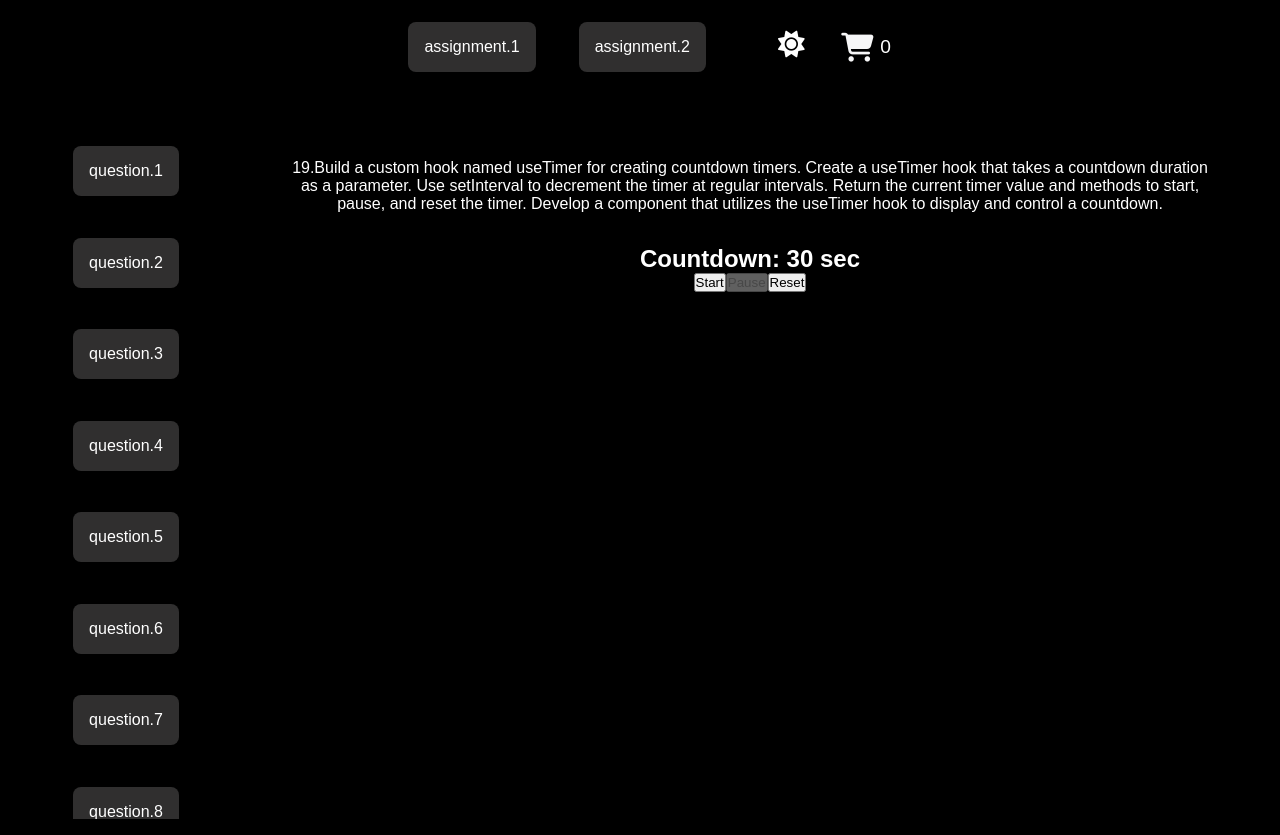
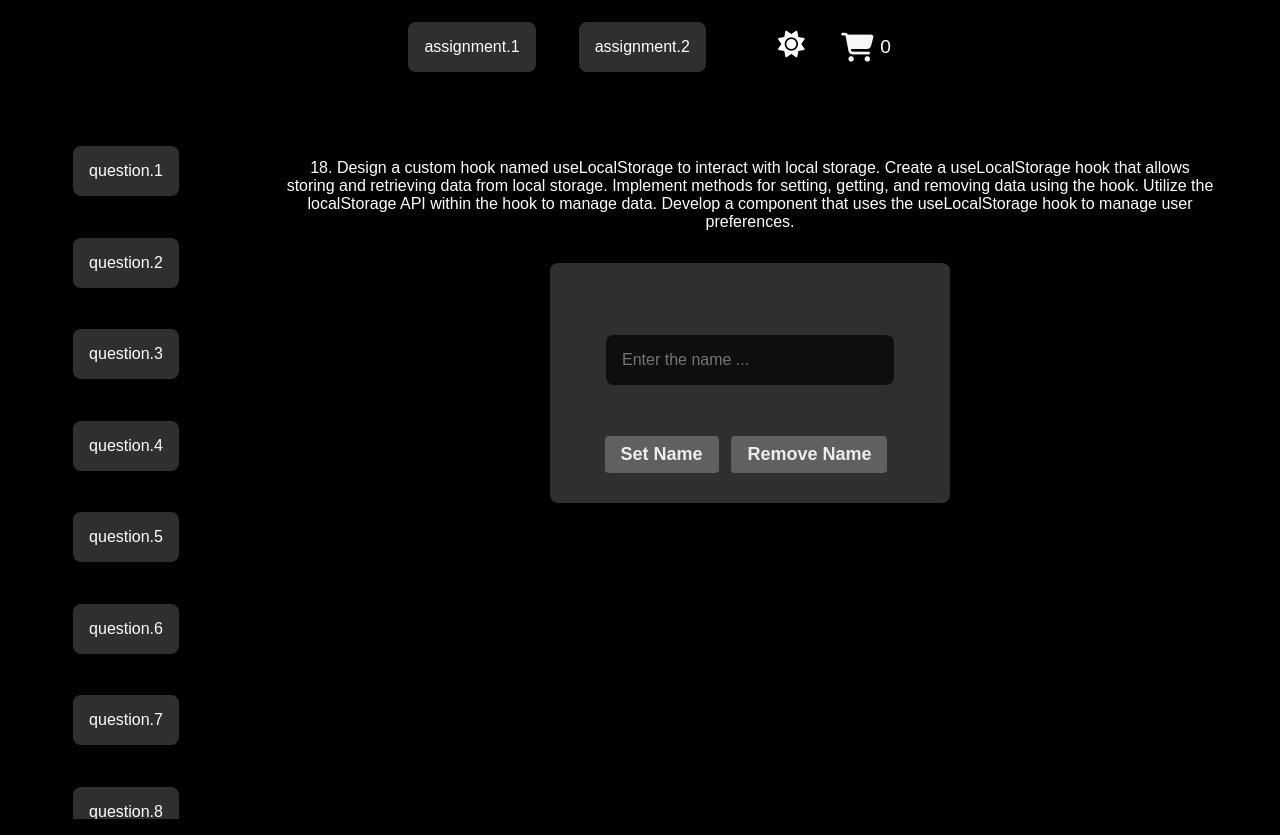
Before and after one commit to anany-successiveTech/React-Training, a Next.js app in the folder Next-Assignment/: page /assignment-2/question-18 in a window 1280 px wide. Built offline with nearby package versions, Linux system fonts and the light colour scheme.

Commit message:
pulled from branch 2

```diff
--- a/Next-Assignment/src/app/assignment-2/question-18/page.jsx
+++ b/Next-Assignment/src/app/assignment-2/question-18/page.jsx
@@ -1,68 +1,69 @@
 "use client";
-import React, { useState, useRef, useEffect } from "react";
+import UseLocalestorage from "@/hooks/UseLocalstirage";
+import React, { useState, useEffect } from "react";
+import Input from "@/component/Input";
+import "@/app/styles/localStorage.css";
 
-const useTimer = (initialDuration = 60) => {
-  const [time, setTime] = useState(initialDuration);
-  const [isRunning, setIsRunning] = useState(false);
-  const intervalRef = useRef(null);
+const MyComponent = () => {
+  const [setValue, removeValue, getStoredValue] = UseLocalestorage("name", "");
+  const [inputValue, setInputValue] = useState("");
+  const [message, setMessage] = useState("");
+  console.log();
 
-  const start = () => {
-    if (intervalRef.current) return;
-    setIsRunning(true);
-    intervalRef.current = setInterval(() => {
-      setTime((prev) => {
-        if (prev <= 1) {
-          clearInterval(intervalRef.current);
-          intervalRef.current = null;
-          setIsRunning(false);
-          return 0;
-        }
-        return prev - 1;
-      });
-    }, 1000);
-  };
-
-  const pause = () => {
-    clearInterval(intervalRef.current);
-    intervalRef.current = null;
-    setIsRunning(false);
-  };
-
-  const reset = () => {
-    pause();
-    setTime(initialDuration);
+  const handleChange = (event) => {
+    setInputValue(event.target.value);
   };
 
   useEffect(() => {
-    return () => clearInterval(intervalRef.current);
-  }, []);
+    setTimeout(() => {
+      setMessage("");
+    }, 2000);
+  }, [message]);
 
-  return { time, isRunning, start, pause, reset };
-};
+  const handleSet = () => {
+    setValue(inputValue);
+    // setInputValue("")
+    if (inputValue !== "") {
+      setMessage("Data Stored");
+    }
 
-const TimerComponent = () => {
-  const { time, isRunning, start, pause, reset } = useTimer(30); // 30 seconds
+  };
+  const handleRemove = () => {
+    removeValue();
+    setMessage("Removed Data");
+    // console.log(getStoredValue);
+    // if (getStoredValue === "") {
+    //   removeValue();
+    //   setMessage("Removed Data");
+    // }
+  };
 
   return (
-    <div style={{ textAlign: "center", fontFamily: "Arial" }}>
+    <div>
       <p style={{ textAlign: "center", margin: "2rem" }}>
-        19.Build a custom hook named useTimer for creating countdown timers.
-        Create a useTimer hook that takes a countdown duration as a parameter.
-        Use setInterval to decrement the timer at regular intervals. Return the
-        current timer value and methods to start, pause, and reset the timer.
-        Develop a component that utilizes the useTimer hook to display and
-        control a countdown.
+        18. Design a custom hook named useLocalStorage to interact with local
+        storage. Create a useLocalStorage hook that allows storing and
+        retrieving data from local storage. Implement methods for setting,
+        getting, and removing data using the hook. Utilize the localStorage API
+        within the hook to manage data. Develop a component that uses the
+        useLocalStorage hook to manage user preferences.
       </p>
-      <h2>Countdown: {time} sec</h2>
-      <button onClick={start} disabled={isRunning}>
-        Start
-      </button>
-      <button onClick={pause} disabled={!isRunning}>
-        Pause
-      </button>
-      <button onClick={reset}>Reset</button>
+      <div className="local-container">
+        <h1>{getStoredValue}</h1>
+        <Input
+          type={"text"}
+          placeholder={"Enter the name ... "}
+          value={inputValue}
+          onChange={handleChange}
+        />
+        <div className="btn-container">
+          <button onClick={handleSet}>Set Name</button>
+          <button onClick={handleRemove}>Remove Name</button>
+        </div>
+        <h3>{message}</h3>
+      </div>
     </div>
   );
 };
 
-export default TimerComponent;
+export default MyComponent;
--- /dev/null
+++ b/Next-Assignment/src/app/styles/localStorage.css
@@ -0,0 +1,65 @@
+.local-container {
+  max-width: 400px;
+  margin: 2rem auto;
+  height: 30vh;
+  background-color: #2f2f2f;
+  padding: 1.5rem;
+  border-radius: 8px;
+  color: #ddd;
+  font-family: "Segoe UI", Tahoma, Geneva, Verdana, sans-serif;
+}
+.light .local-container {
+  background-color: #e7dedede;
+  color: #ddd;
+}
+.local-container h1 {
+  text-align: center;
+  margin-bottom: 1rem;
+  color: #f0f0f0;
+}
+.local-container h3 {
+  text-align: center;
+  margin: 2rem 1rem;
+  color: #f0f0f0;
+}
+.btn-container {
+  display: flex;
+  justify-content: center;
+}
+
+.local-container input {
+  width: 100%;
+  padding: 0.5rem;
+  margin-bottom: 1rem;
+  border: none;
+  border-radius: 4px;
+  background-color: #4a4a4a;
+  color: #eee;
+  font-size: 1rem;
+}
+
+.local-container button {
+  padding: 0.5rem 1rem;
+  margin-right: 0.5rem;
+  background-color: #606060;
+  color: #eee;
+  border: none;
+  border-radius: 4px;
+  cursor: pointer;
+  font-weight: 600;
+  font-size: large;
+}
+.light .local-container button {
+  padding: 0.5rem 1rem;
+  margin-right: 0.5rem;
+  background-color: #a19f9f;
+  color: #eee;
+  border: none;
+  border-radius: 4px;
+  cursor: pointer;
+  font-weight: 600;
+}
+
+.local-container button:hover {
+  background-color: #787878;
+}
--- /dev/null
+++ b/Next-Assignment/src/hooks/UseLocalstirage.jsx
@@ -0,0 +1,33 @@
+import React, { useState } from "react";
+
+const UseLocalestorage = (key, initialValue) => {
+  const getStoredValue = () => {
+    try {
+      const item = localStorage.getItem(key);
+      return item ? JSON.parse(item) : initialValue;
+    } catch (error) {
+      console.error(`Key not found: ${(key, error)}`);
+      return initialValue;
+    }
+  };
+  const [storeValue, setStoreValue] = useState(getStoredValue);
+  const setValue = (value) => {
+    try {
+      setStoreValue(value);
+      localStorage.setItem(key, JSON.stringify(value));
+    } catch (error) {
+      console.error(`value not set, Something went wrong ${error}`);
+    }
+  };
+  const removeValue = () => {
+    try {
+      localStorage.removeItem(key);
+      setStoreValue(initialValue);
+    } catch (error) {
+      console.error(`Error removing the item ${error}`);
+    }
+  };
+  return [setValue, removeValue, getStoredValue];
+};
+
+export default UseLocalestorage;
```
Also changed, not shown: Next-Assignment/src/app/assignment-2/question-17/page.jsx (+14 -10 lines), Next-Assignment/src/app/layout.jsx (+11 -17 lines).
